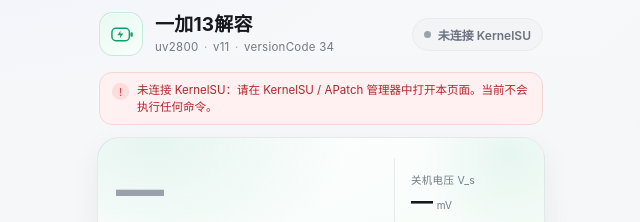
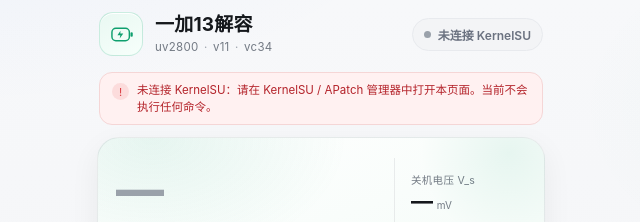
Before and after one commit to aapplle/op13-battery-unlock, a plain HTML site: page 模块源目录/webroot/index.html in a window 1280 px wide. Shown: the top 222 px of the page, 319-959 px from the left. Drawn offline with Linux system fonts and the light colour scheme.

Commit message:
style: 缩短头部版本号，避免窄屏换行

```diff
--- a/模块源目录/webroot/index.html
+++ b/模块源目录/webroot/index.html
@@ -22,7 +22,7 @@
       </div>
       <div class="brand-text">
         <h1>一加13解容</h1>
-        <p>uv2800 <span class="sep">·</span> v<span id="verText">11</span> <span class="sep">·</span> versionCode <span id="verCodeText">34</span></p>
+        <p>uv2800 <span class="sep">·</span> v<span id="verText">11</span> <span class="sep">·</span> vc<span id="verCodeText">34</span></p>
       </div>
     </div>
     <div class="mode-pill offline" id="modePill"><span class="pulse"></span><span id="modeText">连接中</span></div>
```
